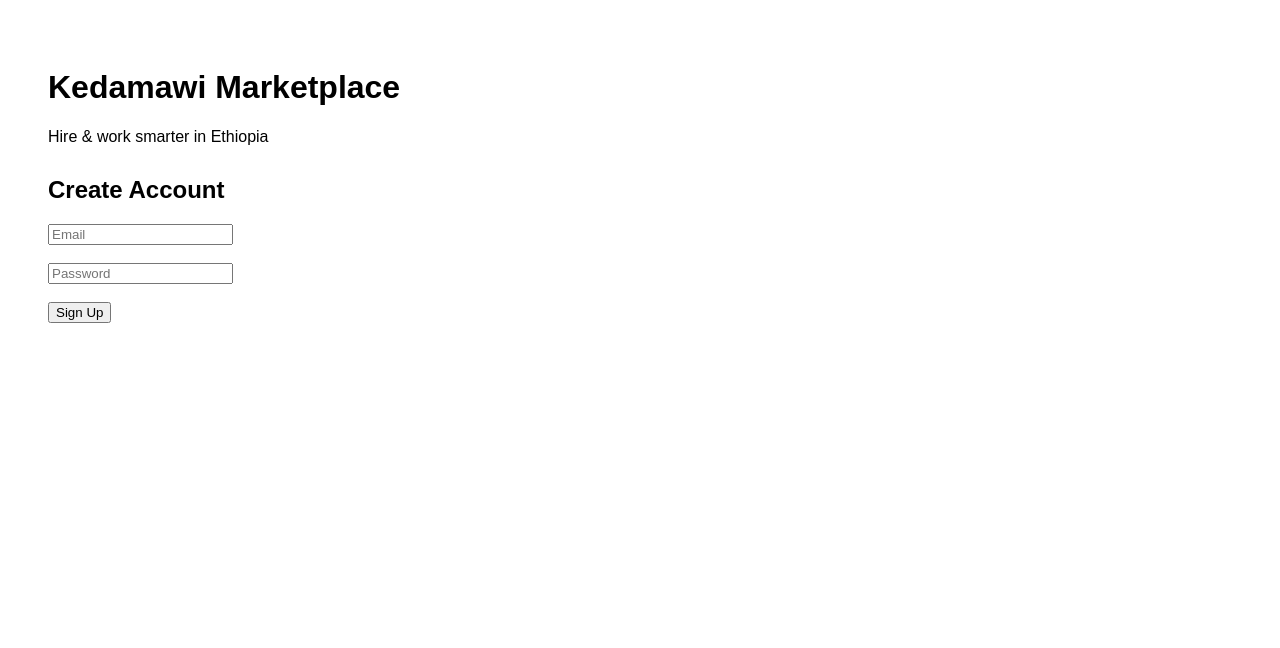
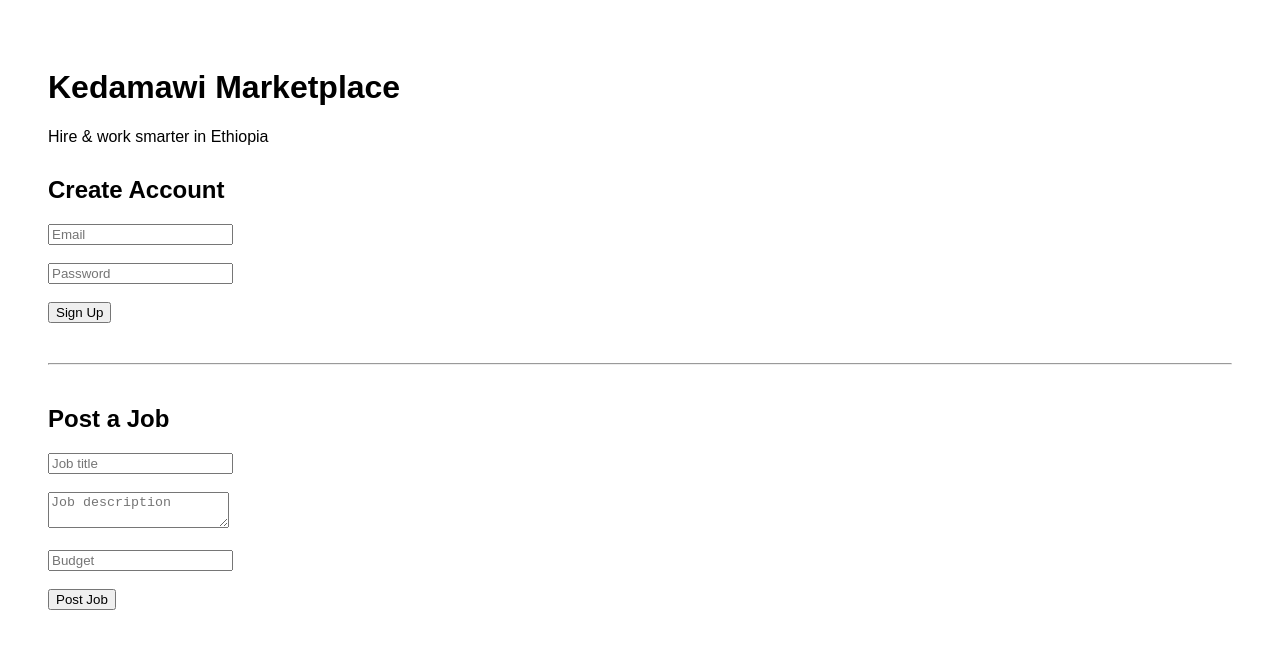
Before and after one commit to Nattyy24/kedamawi-frontend-1, a React (Vite) app: page / in a window 1280 px wide. Shown: the top 648 px of the page. Built offline with nearby package versions, Linux system fonts and the light colour scheme.

Commit message:
Refactor App component layout and add PostJob

```diff
--- a/src/App.jsx
+++ b/src/App.jsx
@@ -3,11 +3,15 @@ import PostJob from "./components/PostJob";
 
 export default function App() {
   return (
-    <div style={{padding:"40px",fontFamily:"Arial"}}>
+    <div style={{ padding: "40px", fontFamily: "Arial" }}>
       <h1>Kedamawi Marketplace</h1>
       <p>Hire & work smarter in Ethiopia</p>
 
       <Auth />
+
+      <hr style={{margin:"40px 0"}}/>
+
+      <PostJob />
     </div>
   );
 }
```
